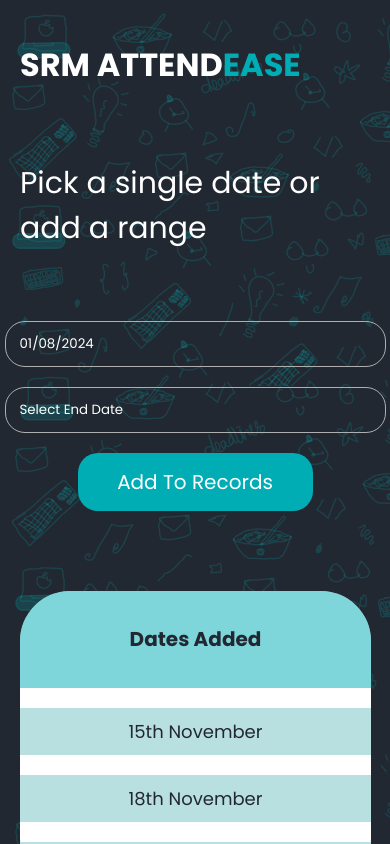
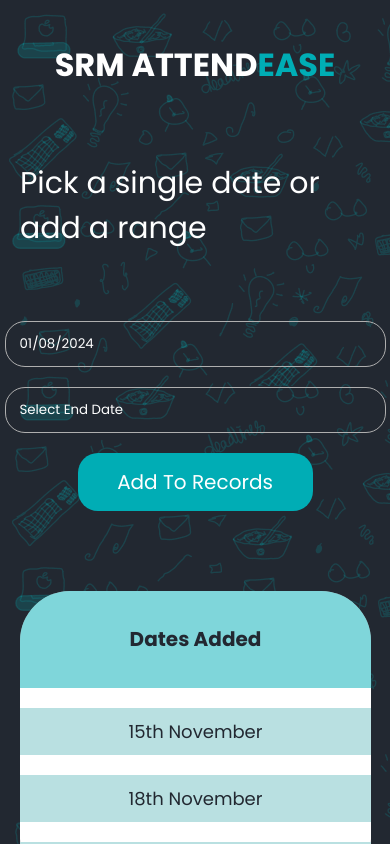
Before and after one commit to TartejBrothers/SRM-Attendease, a React (Create React App) app: page /project in a window 390 px wide. Shown: the top 844 px of the page. Built offline with nearby package versions, Linux system fonts and the light colour scheme.

Commit message:
Updated Project page

```diff
--- a/src/components/styles/project.css
+++ b/src/components/styles/project.css
@@ -118,6 +118,9 @@ html {
   margin: 40px auto 40px auto;
 }
 @media screen and (max-width: 1000px) {
+  .projectcontent h1 {
+    text-align: center;
+  }
   .react-datepicker__month-container {
     padding: 0px;
     width: calc(90vw + 25px);
```
